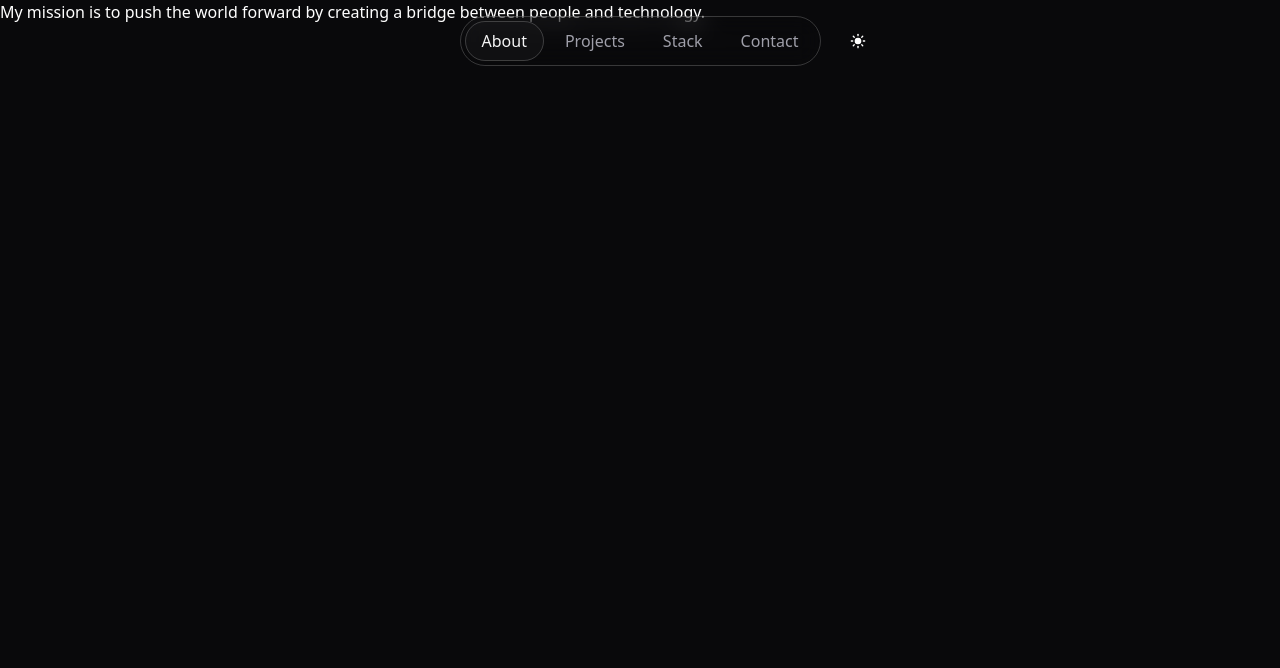
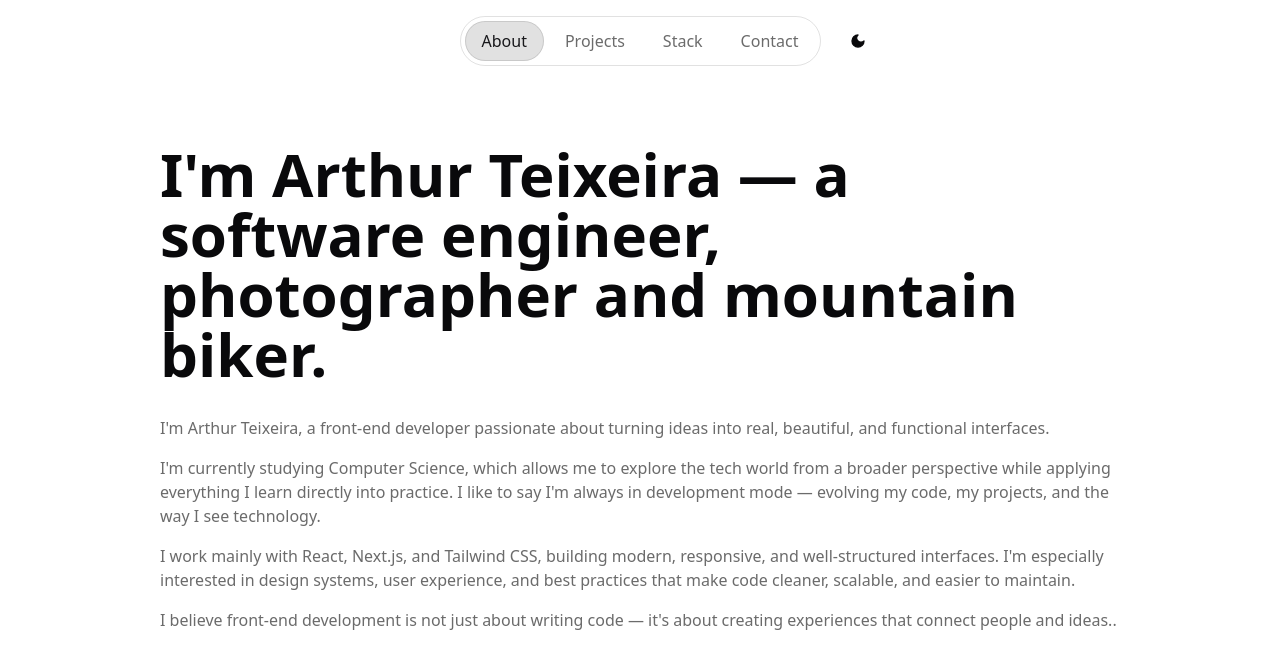
Before and after one commit to arthurteixeiradev/my-portfolio, a Next.js app: page /about in a window 1280 px wide. Shown: the top 668 px of the page. Built offline with nearby package versions, Linux system fonts and the light colour scheme.

Commit message:
feat: add about page

```diff
--- a/src/app/(public)/about/components/about.tsx
+++ b/src/app/(public)/about/components/about.tsx
@@ -3,12 +3,38 @@
 export const About = () => {
 	return (
 		<main className='flex flex-col gap-24'>
-			<section className='w-full'>
-				<div className='container'>
-					<h1 className='text-background'>
-						My mission is to push the world forward by creating a bridge between
-						people and technology.
-					</h1>
+			<section className='mx-40 my-36'>
+				<div className='flex flex-col gap-8'>
+					<div className='space-y-2 max-w-5xl'>
+						<h1 className='text-foreground text-6xl font-bold'>
+							I'm Arthur Teixeira — a software engineer, photographer and
+							mountain biker.
+						</h1>
+					</div>
+
+					<div className='space-y-4 max-w-5xl'>
+						<p className='text-base text-muted-foreground'>
+							I'm Arthur Teixeira, a front-end developer passionate about
+							turning ideas into real, beautiful, and functional interfaces.
+						</p>
+						<p className='text-base text-muted-foreground'>
+							I'm currently studying Computer Science, which allows me to
+							explore the tech world from a broader perspective while applying
+							everything I learn directly into practice. I like to say I'm
+							always in development mode — evolving my code, my projects, and
+							the way I see technology.
+						</p>
+						<p className='text-base text-muted-foreground'>
+							I work mainly with React, Next.js, and Tailwind CSS, building
+							modern, responsive, and well-structured interfaces. I'm especially
+							interested in design systems, user experience, and best practices
+							that make code cleaner, scalable, and easier to maintain.
+						</p>
+						<p className='text-base text-muted-foreground'>
+							I believe front-end development is not just about writing code —
+							it's about creating experiences that connect people and ideas..
+						</p>
+					</div>
 				</div>
 			</section>
 		</main>
--- a/src/app/(public)/about/page.tsx
+++ b/src/app/(public)/about/page.tsx
@@ -4,7 +4,7 @@ import { About } from './components/about'
 
 export default function AboutPage() {
 	return (
-		<div className='relative min-h-dvh w-full bg-foreground'>
+		<div className='min-h-dvh w-full bg-background'>
 			<About />
 		</div>
 	)
--- a/src/app/(public)/home/components/Hero.tsx
+++ b/src/app/(public)/home/components/Hero.tsx
@@ -1,4 +1,6 @@
+import { Button } from '@/components/ui/button'
 import { cn } from '@/lib/utils'
+import Link from 'next/link'
 
 export const Hero = () => {
 	return (
@@ -34,15 +36,20 @@ export const Hero = () => {
 			</div>
 
 			{/* Hero content */}
-			<div className='relative z-10 text-center text-white'>
+			<div className='relative z-10 text-white text-center space-y-10'>
 				<h1
 					className={cn(
-						'text-5xl md:text-6xl font-bold tracking-tight',
+						'text-6xl md:text-7xl font-bold tracking-tight',
 						'leading-tight',
 					)}
 				>
-					Hi! I'm Arthur Teixeira
+					I'm Arthur Teixeira
+					<p className='text-5xl font-semibold'>Frontend Developer</p>
 				</h1>
+
+				<Button variant={'default'}>
+					<Link href='/about'>About me</Link>
+				</Button>
 			</div>
 
 			<style
--- a/src/app/(public)/home/page.tsx
+++ b/src/app/(public)/home/page.tsx
@@ -2,8 +2,16 @@
 
 import MouseMoveEffect from '@/components/MouseMoveEffect'
 import { Hero } from './components/Hero'
+import { useTheme } from 'next-themes'
+import { useEffect } from 'react'
 
 export default function HomePage() {
+	const { setTheme } = useTheme()
+
+	useEffect(() => {
+		setTheme('dark')
+	}, [])
+
 	return (
 		<div className='relative min-h-dvh'>
 			<MouseMoveEffect />
--- a/src/app/globals.css
+++ b/src/app/globals.css
@@ -57,7 +57,7 @@
 	--secondary: oklch(0.967 0.001 286.375);
 	--secondary-foreground: oklch(0.21 0.006 285.885);
 	--muted: oklch(0.967 0.001 286.375);
-	--muted-foreground: oklch(0.552 0.016 285.938);
+	--muted-foreground: oklch(0.5277 0 0);
 	--accent: oklch(0.967 0.001 286.375);
 	--accent-foreground: oklch(0.21 0.006 285.885);
 	--destructive: oklch(0.577 0.245 27.325);
@@ -93,7 +93,7 @@
 	--secondary: oklch(0.274 0.006 286.033);
 	--secondary-foreground: oklch(0.985 0 0);
 	--muted: oklch(0.274 0.006 286.033);
-	--muted-foreground: oklch(0.705 0.015 286.067);
+	--muted-foreground: oklch(0.7389 0.0073 263.22);
 	--accent: oklch(0.274 0.006 286.033);
 	--accent-foreground: oklch(0.985 0 0);
 	--destructive: oklch(0.396 0.141 25.723);
--- a/src/components/Header.tsx
+++ b/src/components/Header.tsx
@@ -36,10 +36,10 @@ export const Header = () => {
 			<header
 				className={cn(
 					'fixed top-4 left-0 right-0 z-10 flex justify-center items-center py-2',
-					'bg-transparent backdrop-blur-md rounded-full h-auto max-w-fit mx-auto border border-accent/20',
+					'bg-transparent backdrop-blur-md rounded-full h-auto max-w-fit mx-auto border border-muted-foreground/20',
 				)}
 			>
-				<nav className='text-zinc-400 font-medium p-1'>
+				<nav className='font-medium p-1'>
 					<ul className='flex justify-center gap-1'>
 						{navItems.map(({ href, label }) => (
 							<li key={href}>
@@ -47,9 +47,9 @@ export const Header = () => {
 									href={href}
 									className={cn(
 										'rounded-full px-4 py-2 transition-all duration-300 border border-transparent',
-										'hover:text-zinc-200 dark:text-secondary/70 dark:hover:text-secondary hover:border-accent/20 hover:bg-zinc-900/50 dark:hover:bg-zinc-400/20',
+										'text-muted-foreground hover:text-primary hover:border-muted-foreground/20 hover:bg-muted-foreground/20',
 										pathname === href &&
-											'text-accent dark:text-secondary border-accent/20 dark:bg-zinc-400/20 bg-zinc-900/50',
+											'text-primary border-muted-foreground/20 bg-muted-foreground/20',
 									)}
 								>
 									{label}
--- a/src/components/ModeToggle.tsx
+++ b/src/components/ModeToggle.tsx
@@ -24,16 +24,16 @@ export function ModeToggle() {
 						onClick={() => setTheme(theme === 'light' ? 'dark' : 'light')}
 						className='group absolute -right-14'
 					>
-						<div className='transform transition-transform duration-300 ease-in-out group-hover:scale-110 text-background'>
-							<Sun className='h-[1.5rem] w-[1.3rem] dark:hidden fill-background' />
-							<Moon className='hidden h-5 w-5 dark:block fill-background' />
+						<div className='transform transition-transform duration-300 ease-in-out group-hover:scale-110'>
+							<Sun className='h-5 w-5 hidden dark:block fill-foreground' />
+							<Moon className='dark:hidden h-5 w-5 block fill-foreground' />
 						</div>
 						<span className='sr-only'>Toggle theme</span>
 					</Button>
 				</TooltipTrigger>
 				<TooltipContent>
 					<p>
-						{theme === 'light' ? 'Switch to light mode' : 'Switch to dark mode'}
+						{theme === 'light' ? 'Switch to dark mode' : 'Switch to light mode'}
 					</p>
 				</TooltipContent>
 			</Tooltip>
--- a/src/components/ui/tooltip.tsx
+++ b/src/components/ui/tooltip.tsx
@@ -6,7 +6,7 @@ import * as TooltipPrimitive from '@radix-ui/react-tooltip'
 import { cn } from '@/lib/utils'
 
 function TooltipProvider({
-	delayDuration = 0,
+	delayDuration = 700,
 	...props
 }: React.ComponentProps<typeof TooltipPrimitive.Provider>) {
 	return (
--- a/tailwind.config.ts
+++ b/tailwind.config.ts
@@ -8,17 +8,6 @@ const config: Config = {
 		'./src/app/**/*.{js,ts,jsx,tsx,mdx}',
 	],
 	theme: {
-		container: {
-			center: true,
-			padding: '1rem',
-			screens: {
-				sm: '640px',
-				md: '768px',
-				lg: '1024px',
-				xl: '1280px',
-				'2xl': '1400px',
-			},
-		},
 		extend: {
 			colors: {
 				background: 'var(--background)',
@@ -81,6 +70,15 @@ const config: Config = {
 				'accordion-down': 'accordion-down 0.2s ease-out',
 				'accordion-up': 'accordion-up 0.2s ease-out',
 			},
+			container: {
+				screens: {
+					sm: '480px',
+					md: '600px',
+					lg: '728px',
+					xl: '984px',
+					'2xl': '1240px',
+				},
+			},
 		},
 	},
 	plugins: [require('tailwindcss-animate')],
```
